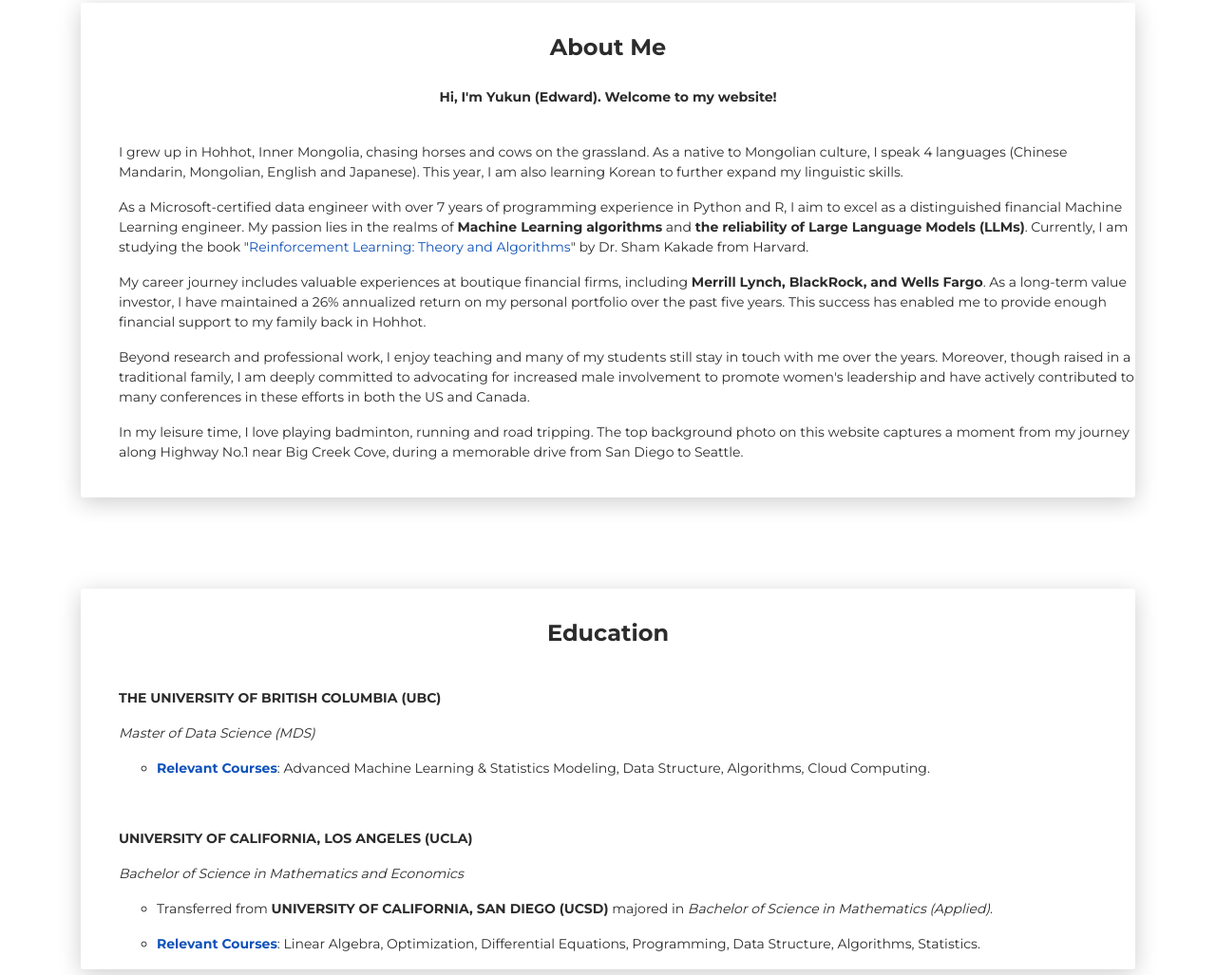
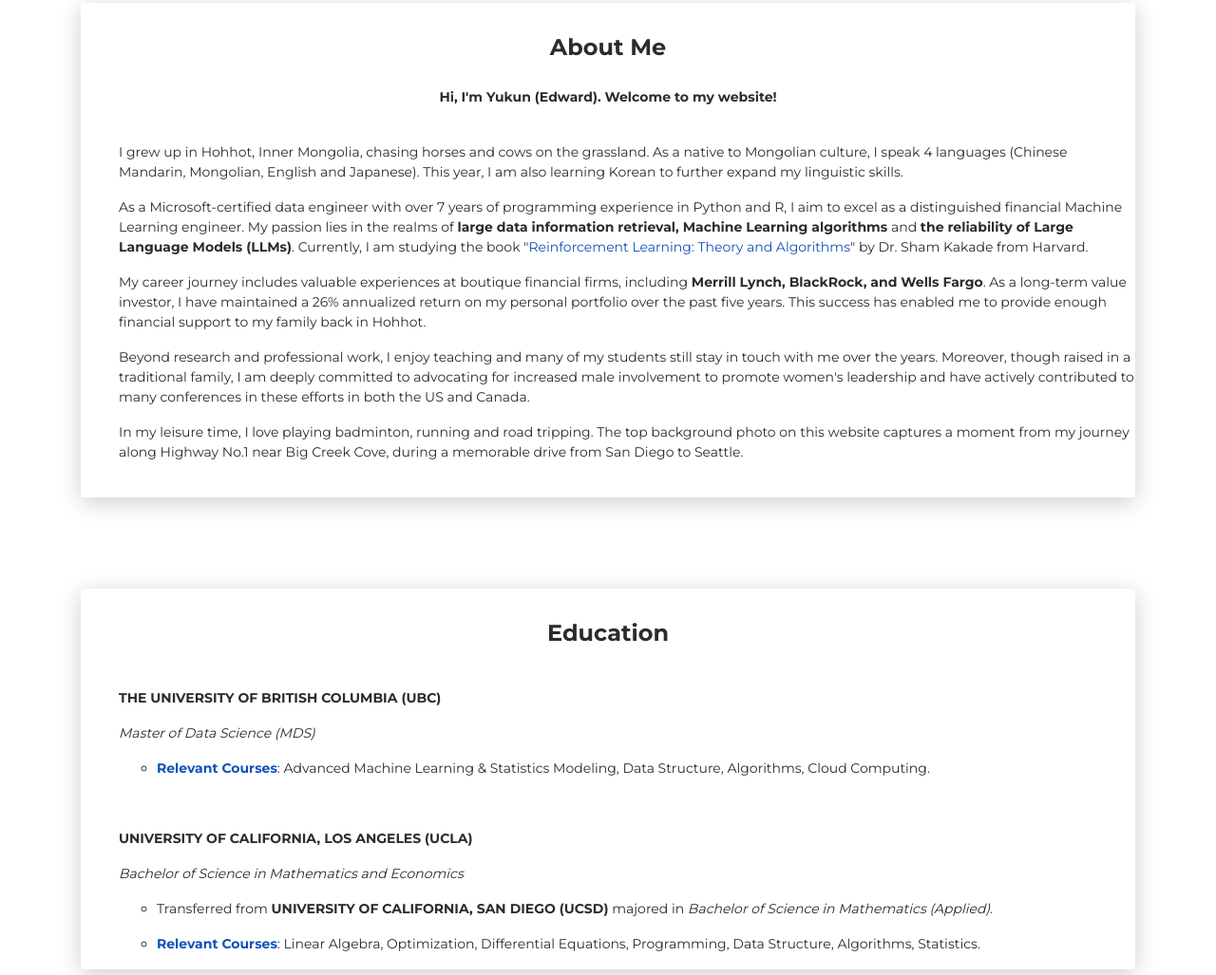
Before and after one commit to yukunzGIT/yukunzGIT.github.io, a plain HTML site: page index.html in a window 1280 px wide. Shown: the part 688-1715 px from the top of the page at 95% size. Drawn offline with Linux system fonts and the light colour scheme.

Commit message:
Update index.html

```diff
--- a/index.html
+++ b/index.html
@@ -82,7 +82,7 @@
           </p> </ul>
 
           <p align='justify'> <ul>
-            As a Microsoft-certified data engineer with over 7 years of programming experience in Python and R, I aim to excel as a distinguished financial Machine Learning engineer. My passion lies in the realms of <b>Machine Learning algorithms</b> and <b>the reliability of Large Language Models (LLMs)</b>. Currently, I am studying the book "<a style="color:#0F52BA; text-decoration:none" href="https://rltheorybook.github.io/rltheorybook_AJKS.pdf" target="_blank">Reinforcement Learning: Theory and Algorithms</a>" by Dr. Sham Kakade from Harvard.
+            As a Microsoft-certified data engineer with over 7 years of programming experience in Python and R, I aim to excel as a distinguished financial Machine Learning engineer. My passion lies in the realms of <b>large data information retrieval, Machine Learning algorithms</b> and <b>the reliability of Large Language Models (LLMs)</b>. Currently, I am studying the book "<a style="color:#0F52BA; text-decoration:none" href="https://rltheorybook.github.io/rltheorybook_AJKS.pdf" target="_blank">Reinforcement Learning: Theory and Algorithms</a>" by Dr. Sham Kakade from Harvard.
           </p> </ul>
 
           <p align='justify'> <ul>
```
